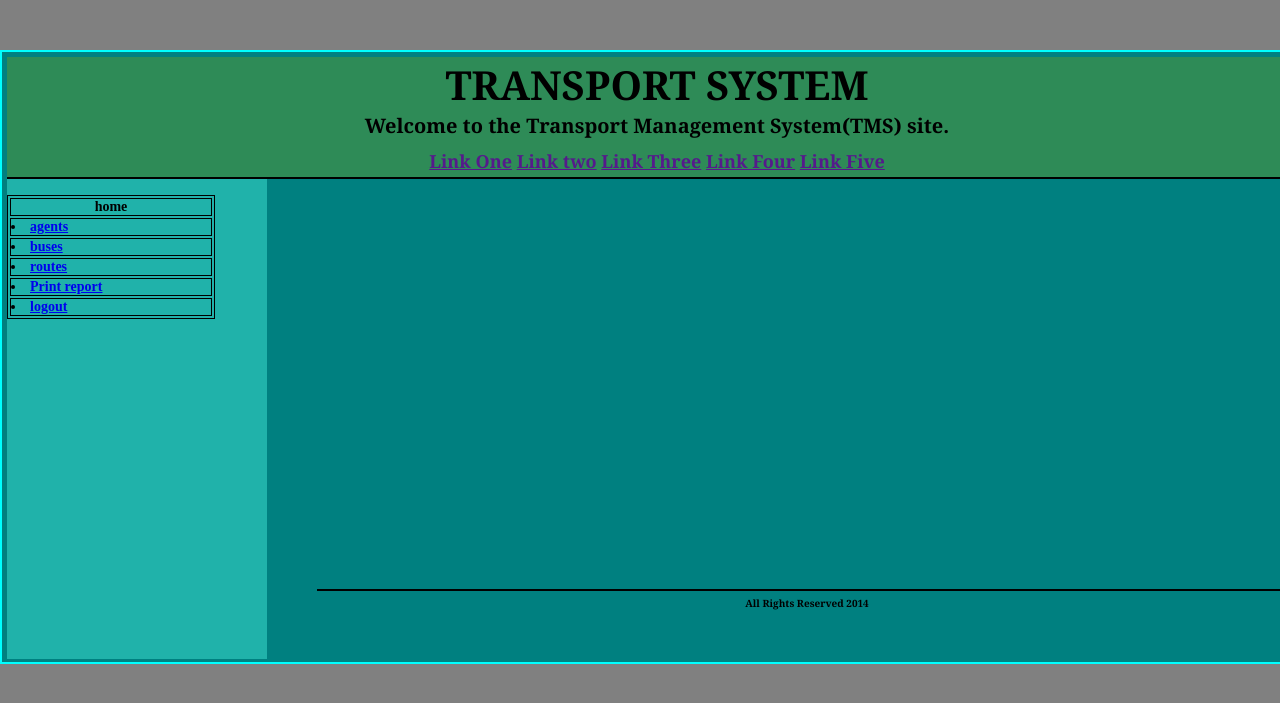
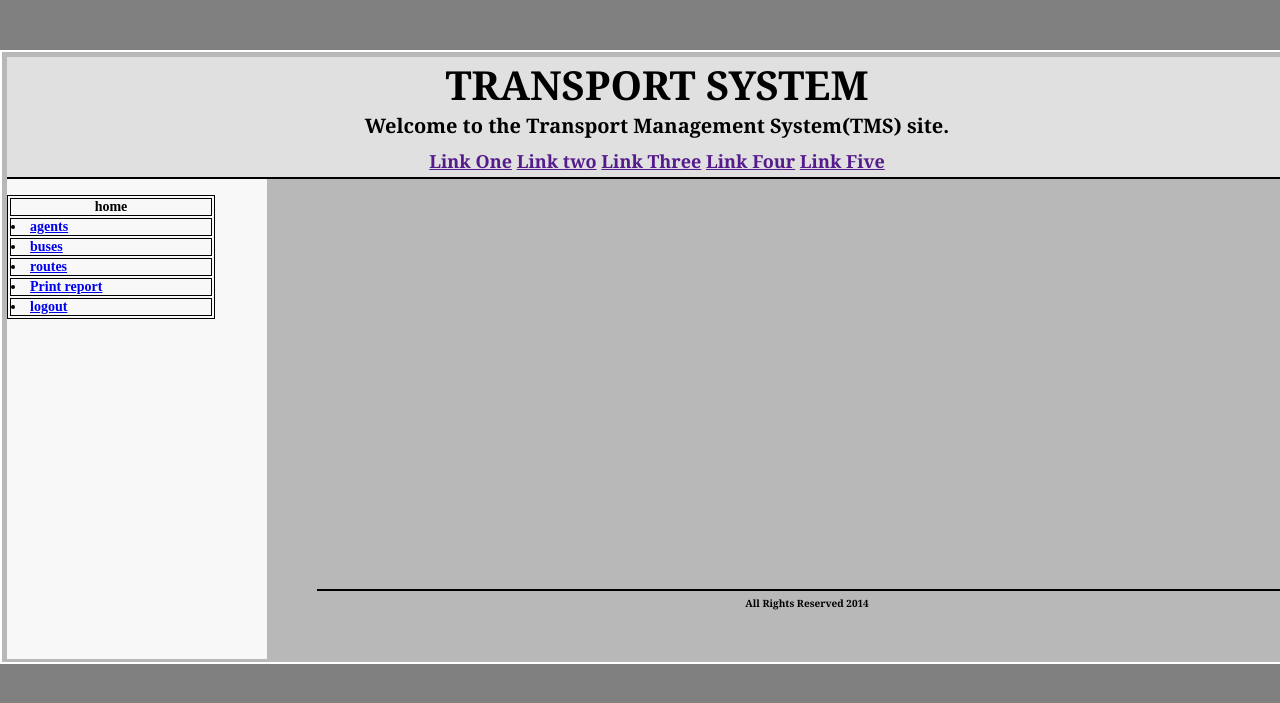
Before and after one commit to aquiz/myproject, a PHP site: page /tmsHOME.html in a window 1280 px wide. Shown: the top 703 px of the page. Run offline with PHP 8.4, Linux system fonts and the light colour scheme.

Commit message:
modified CSS1.cc

```diff
--- a/CSS1.css
+++ b/CSS1.css
@@ -1,6 +1,7 @@
 *{
 margin:0px;
 padding:0px;
+
 }
 
 header,navbars,leftnav,rightnav,body,footer{
@@ -25,17 +26,17 @@ font:bold 20px Cambria;
 }
 
 #WebBody{
-border:2px solid aqua;
+border:2px solid #FFFFFF ;
 width:1300px;
 margin:50px auto;
 padding:5px;
 height:600px;
-background-color:teal ;
+background-color:#B8B8B8  ;
 }
 #header{
 width:1300px;
 height:120px;
-background-color:seagreen;
+background-color:#E0E0E0 ;
 border-bottom:2px solid;
 font:bold 18px Cambria;
 }
@@ -45,7 +46,7 @@ float:left;
 width:260px;
 height:480px;
 border-right:1px;
-background-color:lightseagreen;
+background-color:#F8F8F8 ;
 font:bold 14px normal;
 }
 
```
